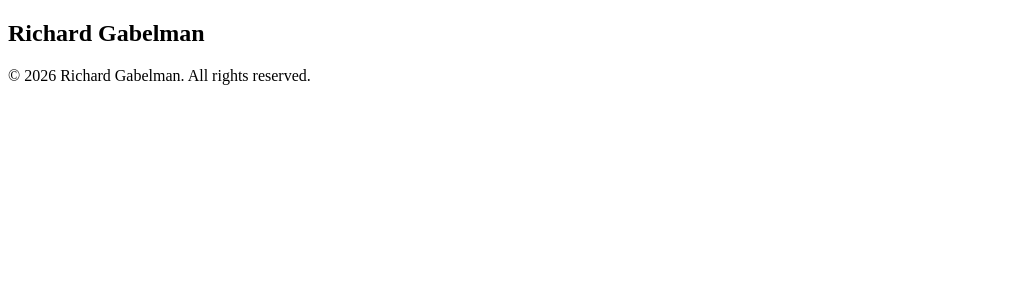
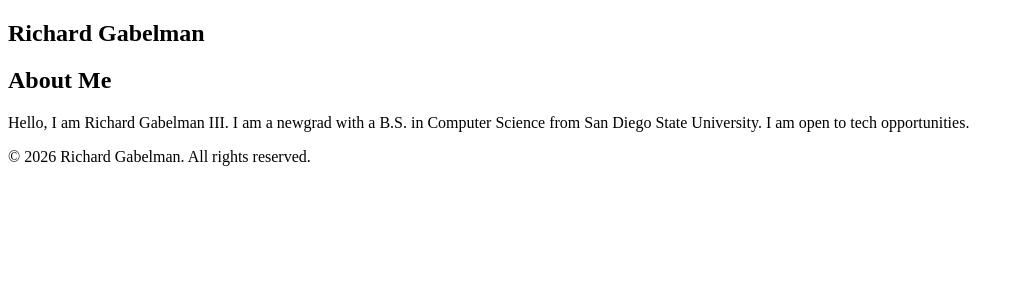
Before and after one commit to RichardGabelman/portfolio, a React (Vite) app: page / in a window 1280 px wide. Shown: the top 300 px of the page, without its empty margins (0-1024 px from the left). Built offline with nearby package versions, Linux system fonts and the light colour scheme.

Commit message:
feat: add basic About Me section component

```diff
--- a/src/App.jsx
+++ b/src/App.jsx
@@ -10,18 +10,36 @@ const Header = () => {
   );
 };
 
+const About = () => {
+  return (
+    <section className="about">
+      <div className="container">
+        <h2>About Me</h2>
+        <p>
+          Hello, I am Richard Gabelman III. I am a newgrad with a B.S. in
+          Computer Science from San Diego State University. I am open to tech
+          opportunities.
+        </p>
+      </div>
+    </section>
+  );
+};
+
 const Footer = () => {
   return (
     <footer className="footer">
-      <p>&copy; {new Date().getFullYear()} Richard Gabelman. All rights reserved.</p>
+      <p>
+        &copy; {new Date().getFullYear()} Richard Gabelman. All rights reserved.
+      </p>
     </footer>
-  )
-}
+  );
+};
 
 function App() {
   return (
     <div className="App">
       <Header />
+      <About />
       <Footer />
     </div>
   );
```
